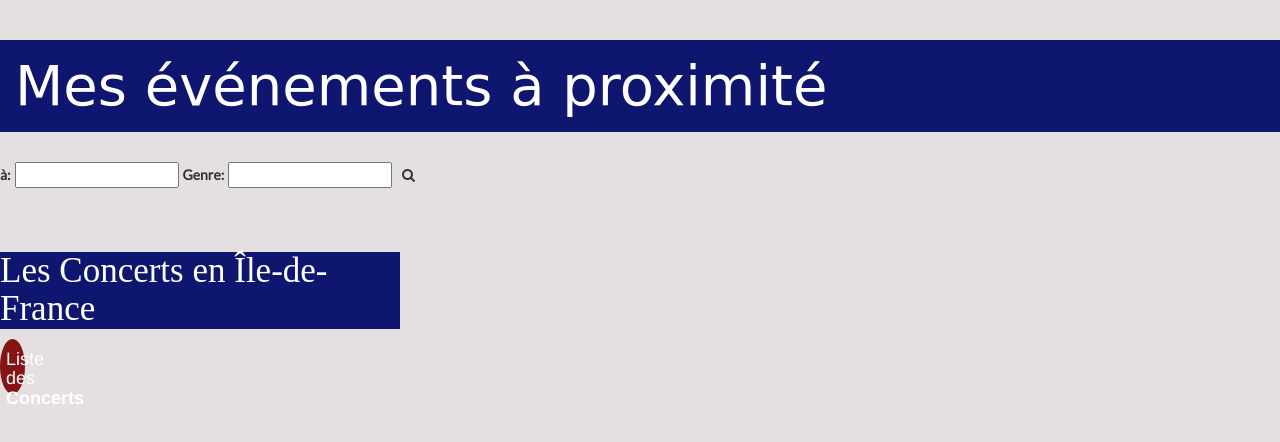
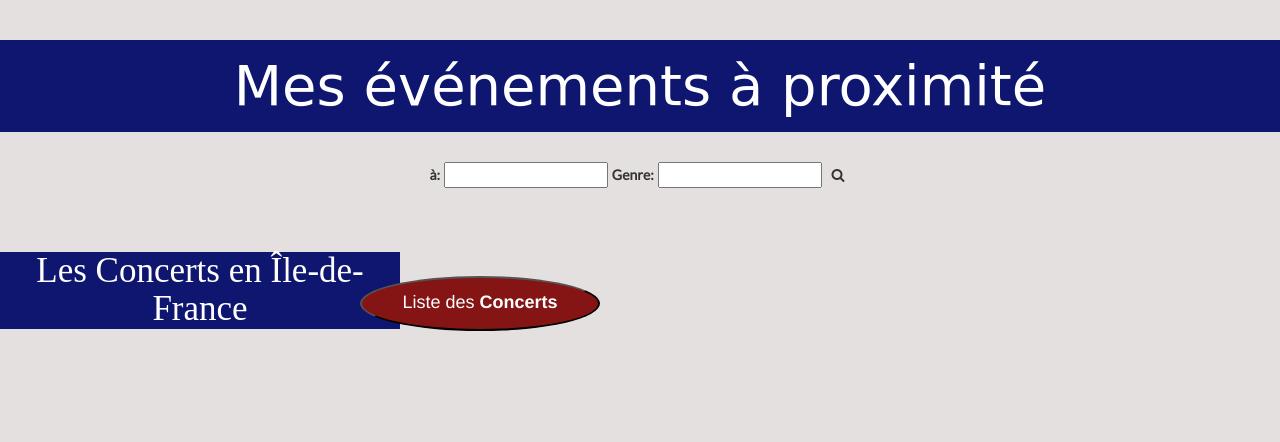
Before and after one commit to Projet-MesInfos/-Mes-Ev-nements---Proximit-, a plain HTML site: page index.html in a window 1280 px wide. Drawn offline with nearby package versions, Linux system fonts and the light colour scheme; a web font is replaced by a local one.

```diff
--- a/index.css
+++ b/index.css
@@ -1,5 +1,6 @@
 .body {
     margin: 0;
+    text-align: center;
     background-color: #E3E0DF;
 }
 
@@ -26,7 +27,8 @@
 }
 
 .div-button {
-    display: inline-block;
+    margin-left: -25%;
+    margin-top: -4.9%;
 }
 
 .list-events {
@@ -35,7 +37,6 @@
     height: 55px;
     color: white;
     background-color: rgb(133, 21, 21);
-    border: none;
 }
 
 .links {
@@ -50,6 +51,7 @@
     font-size: 3em;
     color: white;
 }
+
 
 .header {
     display: inline;
```
